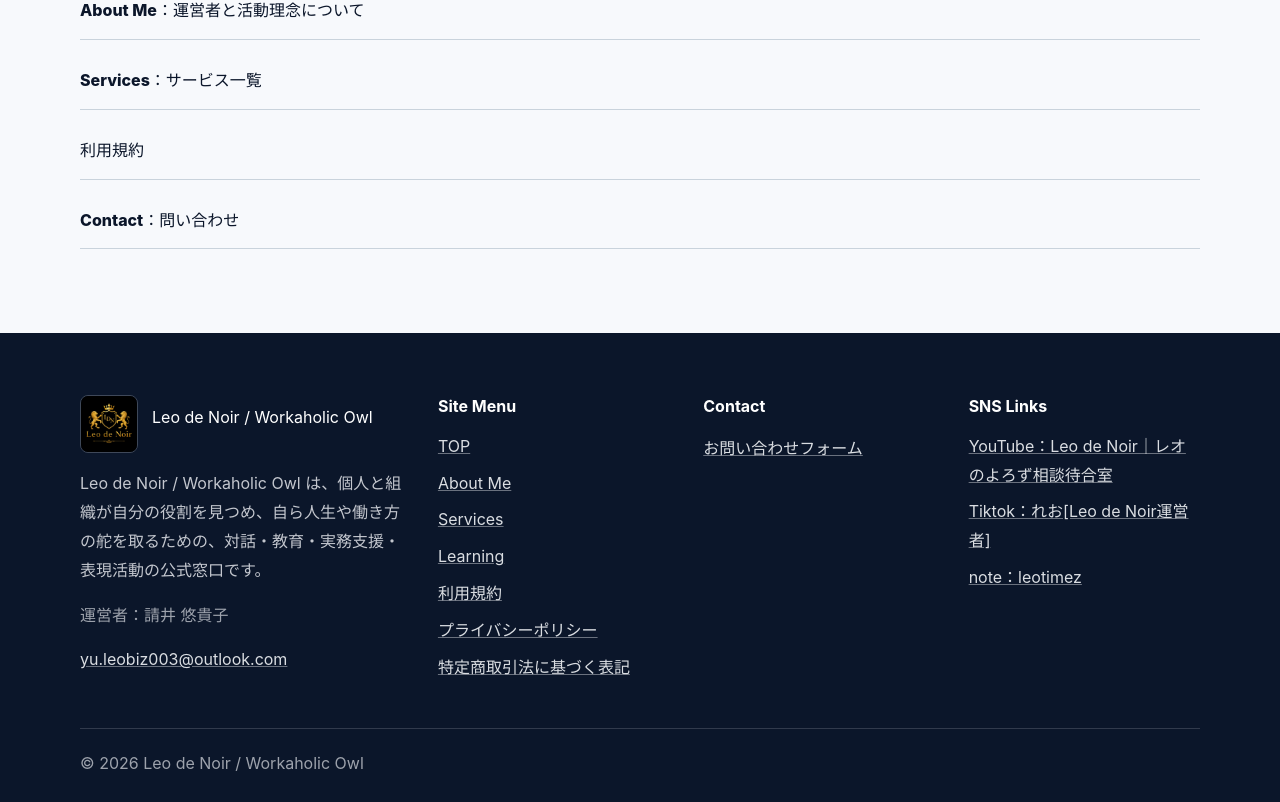
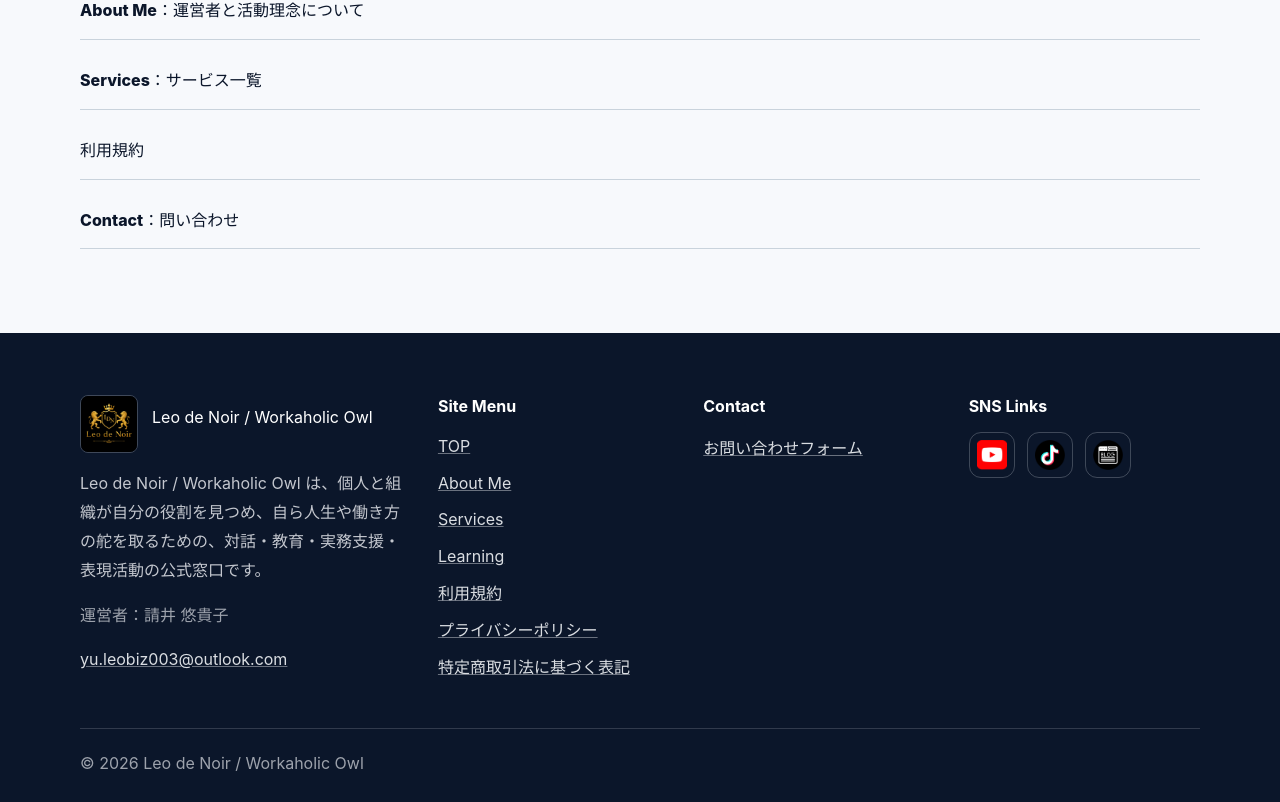
Before and after one commit to leodenoir-jp/leodenoir-site-public, a React (Vite) app: page / in a window 1280 px wide. Shown: the part 3901-4703 px from the top of the page. Built offline with nearby package versions, Linux system fonts and the light colour scheme; no server answers.

Commit message:
ver3.1 update
learning pageがブランクになる修正とtopページのsns活動アイコンのみ表示

```diff
--- a/src/components/Layout.tsx
+++ b/src/components/Layout.tsx
@@ -85,15 +85,17 @@ function Footer({ route }: { route: Route }) {
         </section>
         <section>
           <h2>SNS Links</h2>
-          <ul>
+          <ul className="footer-sns-icons">
             {siteConfig.snsLinks.map((sns) => (
               <li key={sns.label}>
                 {sns.url ? (
-                  <a href={sns.url} target="_blank" rel="noreferrer">
-                    {sns.label}
+                  <a href={sns.url} target="_blank" rel="noreferrer" aria-label={sns.label}>
+                    <img src={sns.logoPath} alt="" />
                   </a>
                 ) : (
-                  <span>{sns.label}（URL未設定）</span>
+                  <span aria-label={`${sns.label}（URL未設定）`}>
+                    <img src={sns.logoPath} alt="" />
+                  </span>
                 )}
               </li>
             ))}
--- a/src/lib/supabaseClient.ts
+++ b/src/lib/supabaseClient.ts
@@ -6,18 +6,29 @@ type ImportMetaEnvWithSupabase = ImportMetaEnv & {
 };
 
 const env = import.meta.env as ImportMetaEnvWithSupabase;
-const supabaseUrl = env.VITE_SUPABASE_URL ?? "";
-const supabaseAnonKey = env.VITE_SUPABASE_ANON_KEY ?? "";
+const supabaseUrl = (env.VITE_SUPABASE_URL ?? "").trim();
+const supabaseAnonKey = (env.VITE_SUPABASE_ANON_KEY ?? "").trim();
 
 let client: SupabaseClient | null = null;
 
+function hasValidSupabaseUrl() {
+  if (!supabaseUrl) return false;
+  try {
+    const parsed = new URL(supabaseUrl);
+    return parsed.protocol === "https:" || parsed.protocol === "http:";
+  } catch {
+    return false;
+  }
+}
+
 export function isSupabaseConfigured() {
-  return Boolean(supabaseUrl && supabaseAnonKey);
+  return Boolean(hasValidSupabaseUrl() && supabaseAnonKey);
 }
 
 export function getSupabaseClient() {
   if (!isSupabaseConfigured()) return null;
   if (!client) {
+    try {
       client = createClient(supabaseUrl, supabaseAnonKey, {
         auth: {
           persistSession: true,
@@ -25,6 +36,12 @@ export function getSupabaseClient() {
           detectSessionInUrl: true
         }
       });
+    } catch (error) {
+      console.error("Supabase client initialization failed.", {
+        message: error instanceof Error ? error.message : "Unknown error"
+      });
+      return null;
+    }
   }
   return client;
 }
--- a/src/styles.css
+++ b/src/styles.css
@@ -1946,6 +1946,42 @@ textarea {
   margin: 8px 0;
 }
 
+.footer-sns-icons {
+  align-items: center;
+  display: flex;
+  gap: 12px;
+}
+
+.footer-sns-icons li {
+  margin: 0;
+}
+
+.footer-sns-icons a,
+.footer-sns-icons span {
+  align-items: center;
+  border: 1px solid rgba(247, 249, 252, 0.22);
+  border-radius: 12px;
+  display: inline-flex;
+  height: 46px;
+  justify-content: center;
+  transition: border-color 160ms ease, transform 160ms ease;
+  width: 46px;
+}
+
+.footer-sns-icons a:hover,
+.footer-sns-icons a:focus-visible {
+  border-color: rgba(247, 249, 252, 0.72);
+  outline: 0;
+  transform: translateY(-2px);
+}
+
+.footer-sns-icons img {
+  display: block;
+  height: 30px;
+  object-fit: contain;
+  width: 30px;
+}
+
 .footer-meta,
 .copyright {
   color: rgba(247, 249, 252, 0.62);
```
Lines whose indentation alone changed are shown as unchanged.
